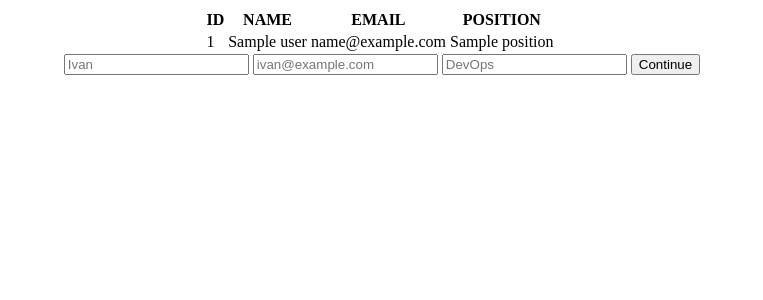
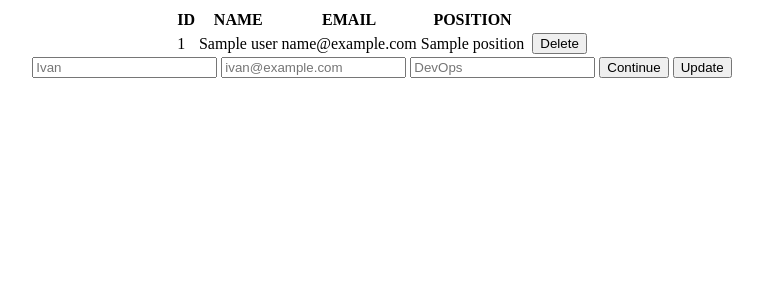
Before and after one commit to MrHarison23/ems, a Flask app: page / in a window 1280 px wide. Shown: the top 300 px of the page, without its empty margins (258-1021 px from the left). Run offline with Flask 3, Linux system fonts and the light colour scheme; a database or web service that is not in the repository returns one stand-in record (values such as "Sample title"); parts of the project's set-up code (start-up, migrations or seed data) failed here and were passed over; some libraries are stand-ins or nearby versions.

Commit message:
add Delete-button

```diff
--- a/app/app.py
+++ b/app/app.py
@@ -22,6 +22,54 @@ def add_employee():
 	cur.execute(
 		"INSERT INTO users (name, email, position) VALUES (%s, %s, %s)",
 		(employee_name, employee_email, employee_position)
+	)
+
+	conn.commit()
+
+	cur.close()
+	conn.close()
+
+	return redirect(url_for('home'))
+
+@app.route('/delete/<int:user_id>', methods=['POST'])
+def delete_employee(user_id):
+
+	conn = psycopg2.connect(
+		host = "db",
+		database = "flaskdb",
+		user = "flaskuser",
+		password = "flaskpass"
+	)
+
+	cur = conn.cursor()
+
+	cur.execute(
+		"DELETE FROM users WHERE id = %s",
+		(user_id,)
+	)
+
+	conn.commit()
+
+	cur.close()
+	conn.close()
+
+	return redirect(url_for('home'))
+
+@app.route('GET /edit/<int:user_id>', methods=['POST'])
+def update_employee(user_id):
+
+	conn = psycopg2.connect(
+		host = "db",
+		database = "flaskdb",
+		user = "flaskuser",
+		password = "flaskpass"
+	)
+
+	cur = conn.cursor()
+
+	cur.execute(
+		"SELECT id, name, email, position FROM users WHERE id = %s",
+		(user_id,)
 	)
 
 	conn.commit()
--- a/app/templates/index.html
+++ b/app/templates/index.html
@@ -29,6 +29,11 @@
                         </a>
 
                     </td>
+                    <td>
+                        <form method="post" action="/delete/{{user[0]}}">
+                            <button type="submit">Delete</button>
+                        </form>
+                    </td>
                     </tr>
                     {% endfor %}
                 </tbody>
@@ -38,6 +43,7 @@
                 <input name="employee_email" type="email" placeholder="ivan@example.com">
                 <input name="employee_position" type="text" placeholder="DevOps">
                 <button type="submit">Continue</button>
+                <button type="submit">Update</button>
             </form>
         </center>
     </body>
```
